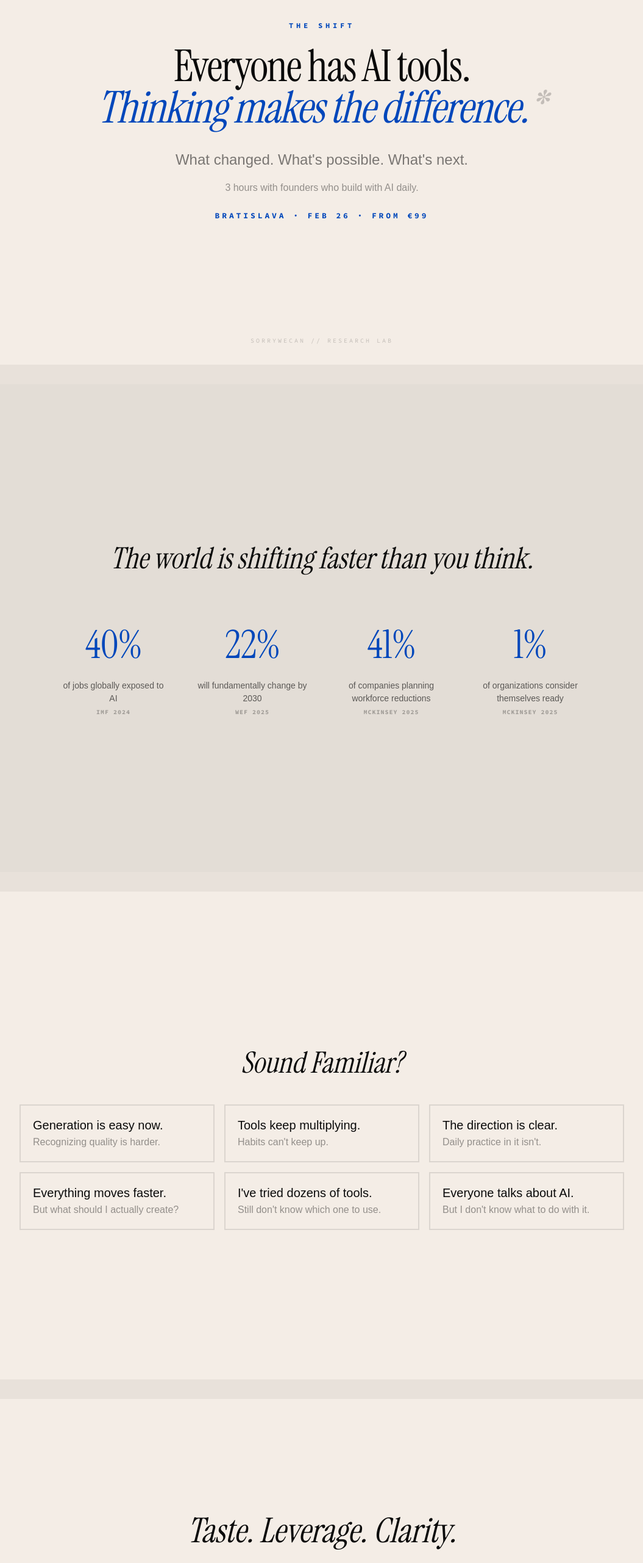
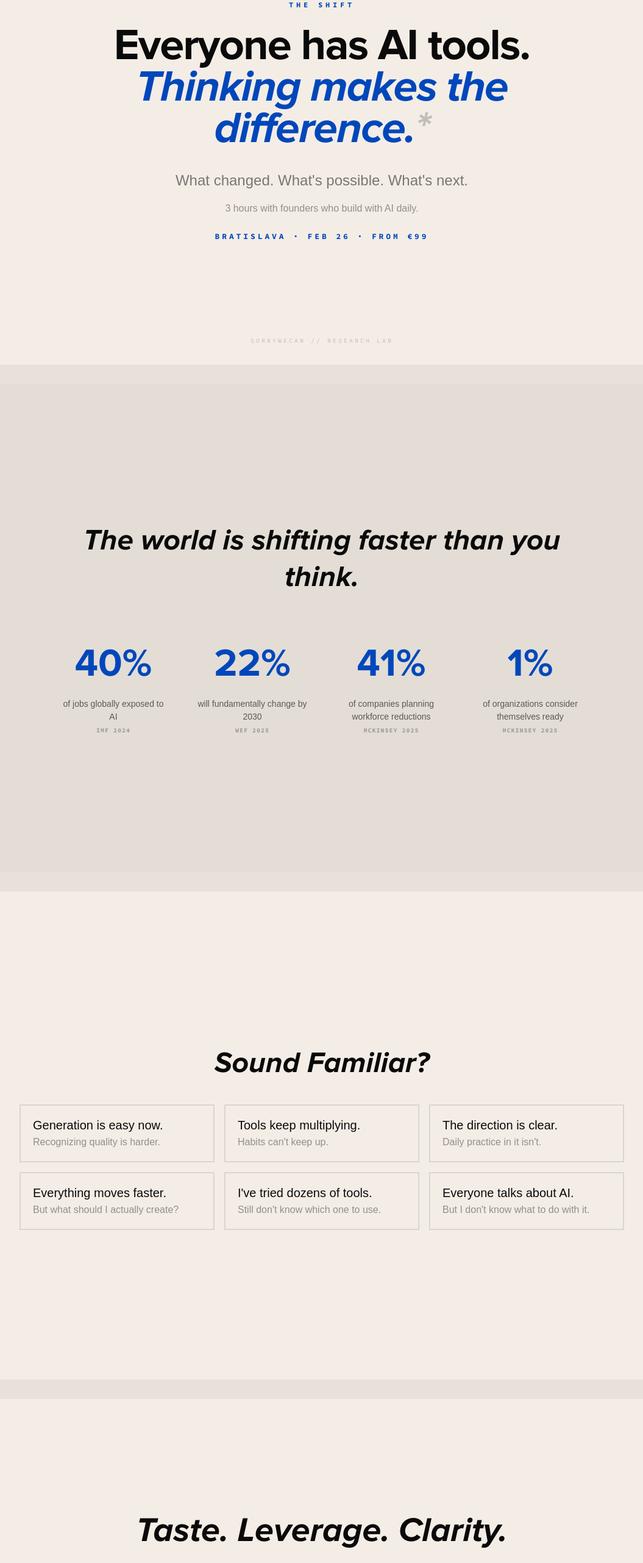
Before and after one commit to princeofwellness/researchlab, a Next.js app: page /public/onepager in a window 1280 px wide. Shown: the part 234-2797 px from the top of the page at 61% size, without its empty margins (112-1167 px from the left). Built offline with nearby package versions, Linux system fonts and the light colour scheme; a web font is replaced by a local one.

Commit message:
One-pager headlines: all Proxima Nova Bold (no more serif fallback)

```diff
--- a/src/app/public/onepager/page.tsx
+++ b/src/app/public/onepager/page.tsx
@@ -237,7 +237,7 @@ export default function PublicOnePager() {
                 <div className={pageClass}>
                     <div className="text-center max-w-4xl px-4">
                         <p className="text-[10px] md:text-[12px] font-code-brand font-bold uppercase tracking-[0.3em] md:tracking-[0.4em] text-[#0047BB] mb-4 md:mb-6">{t.hero.label}</p>
-                        <h1 className="font-serif text-[36px] md:text-[72px] leading-[0.95] tracking-tight">
+                        <h1 className="font-bold text-[36px] md:text-[72px] leading-[0.95] tracking-tight">
                             {t.hero.title.line1}<br />
                             <span className="text-[#0047BB] italic">{t.hero.title.line2}<span className="text-black/20">*</span></span>
                         </h1>
@@ -251,12 +251,12 @@ export default function PublicOnePager() {
                 {/* Page 2: Stats */}
                 <div className={`${pageClass} bg-black/[0.02]`}>
                     <div className="text-center max-w-4xl px-4">
-                        <h2 className="font-serif text-[28px] md:text-[48px] italic leading-tight">{t.stats.headline}</h2>
+                        <h2 className="font-bold text-[28px] md:text-[48px] italic leading-tight">{t.stats.headline}</h2>
                         <p className="text-[16px] md:text-[24px] text-black/50 mt-2">{t.stats.subline}</p>
                         <div className="grid grid-cols-2 md:grid-cols-4 gap-6 md:gap-12 mt-8 md:mt-16">
                             {t.stats.items.map((stat, i) => (
                                 <div key={i} className="text-center">
-                                    <span className="text-[40px] md:text-[64px] font-serif text-[#0047BB]">{stat.value}</span>
+                                    <span className="text-[40px] md:text-[64px] font-bold text-[#0047BB]">{stat.value}</span>
                                     <p className="text-[12px] md:text-[14px] text-black/60 mt-2">{stat.label}</p>
                                     <p className="text-[9px] md:text-[10px] font-code-brand font-bold uppercase tracking-widest text-black/30 mt-1">{stat.source}</p>
                                 </div>
@@ -268,7 +268,7 @@ export default function PublicOnePager() {
                 {/* Page 3: Problem */}
                 <div className={pageClass}>
                     <div className="text-center max-w-5xl w-full px-4">
-                        <h2 className="font-serif text-[32px] md:text-[48px] italic mb-6 md:mb-8">{t.problem.title}</h2>
+                        <h2 className="font-bold text-[32px] md:text-[48px] italic mb-6 md:mb-8">{t.problem.title}</h2>
                         <div className="grid grid-cols-1 md:grid-cols-3 gap-3 md:gap-4">
                             {t.problem.cards.map((card, i) => (
                                 <div key={i} className="p-4 md:p-5 border-2 border-black/10 text-left">
@@ -284,14 +284,14 @@ export default function PublicOnePager() {
                 <div className={pageClass}>
                     <div className="max-w-5xl w-full px-4">
                         <div className="text-center mb-6 md:mb-10">
-                            <h2 className="font-serif text-[36px] md:text-[56px] italic">{t.session.title}</h2>
+                            <h2 className="font-bold text-[36px] md:text-[56px] italic">{t.session.title}</h2>
                             {t.session.subtitle && <p className="text-[14px] md:text-[18px] text-[#0047BB] mt-2">{t.session.subtitle}</p>}
                         </div>
                         <div className="grid grid-cols-1 md:grid-cols-4 gap-3 md:gap-4">
                             {t.session.parts.map((part, i) => (
                                 <div key={i} className={`p-4 md:p-6 border-2 flex flex-col ${i === 0 ? 'border-[#0047BB] bg-[#0047BB]/5' : 'border-black/10'}`}>
                                     <p className="text-[11px] md:text-[12px] font-code-brand font-bold text-black/30">{part.num}</p>
-                                    <p className="font-serif text-[24px] md:text-[32px] italic mt-1">{part.title}</p>
+                                    <p className="font-bold text-[24px] md:text-[32px] italic mt-1">{part.title}</p>
                                     <p className="text-[11px] md:text-[12px] font-code-brand text-black/40 mt-1">{part.time}</p>
                                     <p className="text-[13px] md:text-[14px] text-black/60 mt-3 md:mt-4 leading-relaxed md:flex-grow">{part.desc}</p>
                                     <p className="text-[10px] md:text-[11px] font-code-brand font-bold uppercase tracking-widest text-[#0047BB] mt-3 md:mt-4">{part.lead}</p>
@@ -305,13 +305,13 @@ export default function PublicOnePager() {
                 <div className={pageClass}>
                     <div className="max-w-5xl w-full px-4">
                         <div className="text-center mb-6 md:mb-10">
-                            <h2 className="font-serif text-[32px] md:text-[48px] italic">{t.founders.title}</h2>
+                            <h2 className="font-bold text-[32px] md:text-[48px] italic">{t.founders.title}</h2>
                             <p className="text-[14px] md:text-[16px] text-black/50 mt-2">{t.founders.subtitle}</p>
                         </div>
                         <div className="grid grid-cols-1 md:grid-cols-3 gap-4 md:gap-8">
                             {t.founders.cards.map((card, i) => (
                                 <div key={i} className="text-center p-4 md:p-6 border border-black/10">
-                                    <p className="font-serif text-[22px] md:text-[28px] italic">{card.name}</p>
+                                    <p className="font-bold text-[22px] md:text-[28px] italic">{card.name}</p>
                                     <p className="text-[10px] md:text-[11px] font-code-brand font-bold uppercase tracking-widest text-[#0047BB] mt-2">{card.role}</p>
                                     <p className="text-[11px] md:text-[12px] text-black/40 mt-1">{card.company}</p>
                                     <p className="text-[13px] md:text-[14px] text-black/60 mt-3 md:mt-4 leading-relaxed">{card.bio}</p>
@@ -329,7 +329,7 @@ export default function PublicOnePager() {
                 {/* Page 6: Outcomes */}
                 <div className={pageClass}>
                     <div className="max-w-5xl w-full px-4">
-                        <h2 className="font-serif text-[32px] md:text-[56px] italic text-center mb-6 md:mb-12">{t.outcome.title}</h2>
+                        <h2 className="font-bold text-[32px] md:text-[56px] italic text-center mb-6 md:mb-12">{t.outcome.title}</h2>
                         <div className="grid grid-cols-1 md:grid-cols-3 gap-3 md:gap-4">
                             {t.outcome.items.map((item, i) => (
                                 <div key={i} className="p-4 md:p-5 border border-black/10">
@@ -344,7 +344,7 @@ export default function PublicOnePager() {
                 {/* Page 7: Details + CTA */}
                 <div className={pageClass}>
                     <div className="max-w-4xl w-full text-center px-4">
-                        <h2 className="font-serif text-[48px] md:text-[72px] italic mb-2 md:mb-4">{t.cta.headline}</h2>
+                        <h2 className="font-bold text-[48px] md:text-[72px] italic mb-2 md:mb-4">{t.cta.headline}</h2>
                         <p className="text-[16px] md:text-[20px] text-black/50 mb-8 md:mb-12">{t.cta.subline}</p>
 
                         <div className="grid grid-cols-2 md:grid-cols-4 gap-4 md:gap-8 mb-8 md:mb-12">
```
